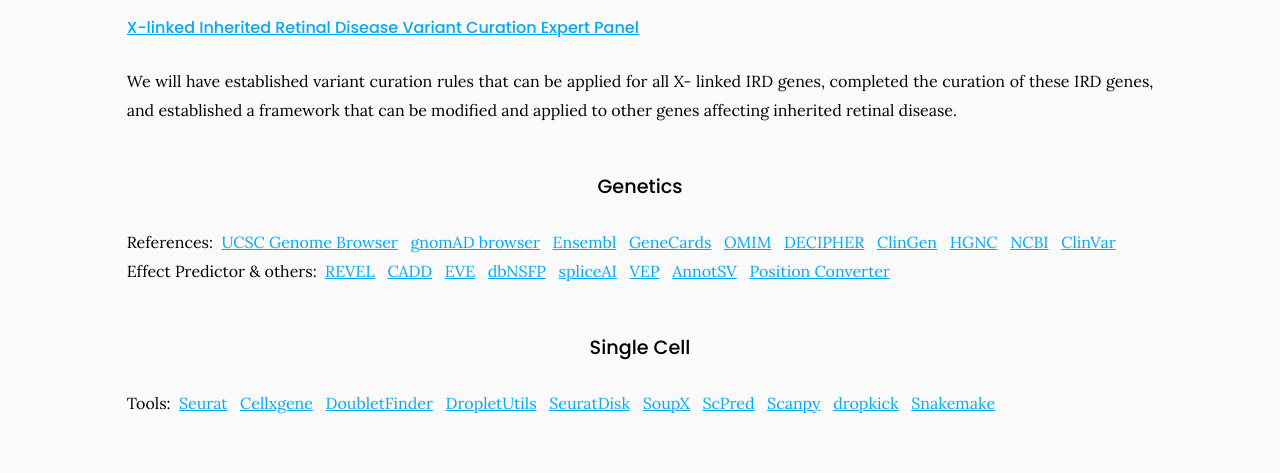
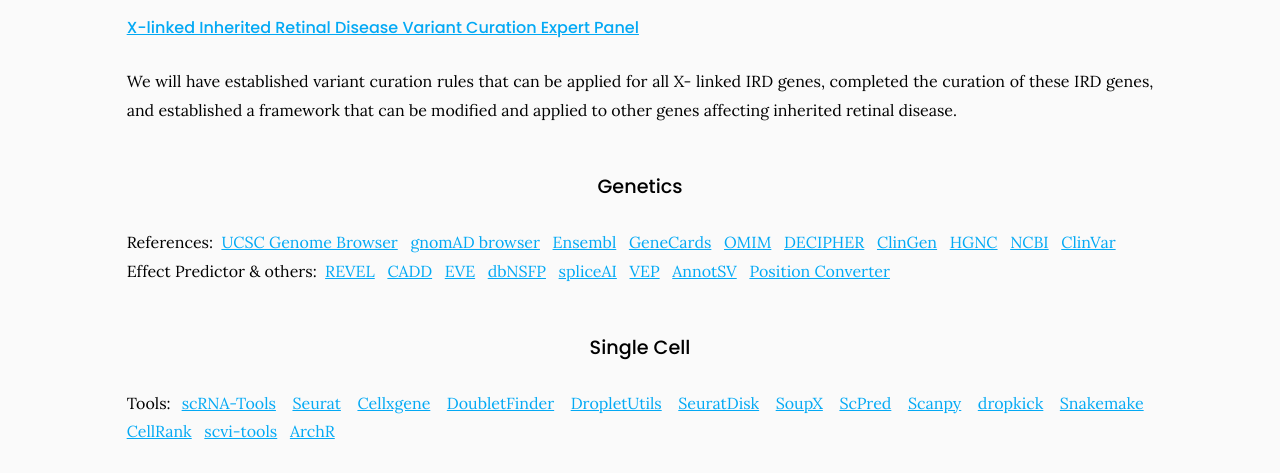
Before and after one commit to RCHENLAB/rchenlab.github.io, a Jekyll site: the page built from resources/index.md, in a window 1280 px wide and 900 px high, scrolled down 4021 px, cut to the strip 0-473 px from the top of the window. Built offline with Jekyll 4.4.1, drawn with Linux system fonts in a browser that asks for light colours.

Commit message:
Update index.md

```diff
--- a/resources/index.md
+++ b/resources/index.md
@@ -61,7 +61,8 @@ Effect Predictor & others:&nbsp;&nbsp;[REVEL](https://sites.google.com/site/reve
 [Position Converter](https://mutalyzer.nl/position-converter)
 
 ### Single Cell
-Tools:&nbsp;&nbsp;[Seurat](https://satijalab.org/seurat)&nbsp;&nbsp;
+Tools:&nbsp;&nbsp;[scRNA-Tools](https://www.scrna-tools.org/)&nbsp;&nbsp;
+[Seurat](https://satijalab.org/seurat)&nbsp;&nbsp;
 [Cellxgene](https://github.com/chanzuckerberg/cellxgene)&nbsp;&nbsp;
 [DoubletFinder](https://github.com/chris-mcginnis-ucsf/DoubletFinder)&nbsp;&nbsp;
 [DropletUtils](https://bioconductor.org/packages/release/bioc/html/DropletUtils.html)&nbsp;&nbsp;
@@ -71,3 +72,6 @@ Tools:&nbsp;&nbsp;[Seurat](https://satijalab.org/seurat)&nbsp;&nbsp;
 [Scanpy](https://scanpy.readthedocs.io/en/stable)&nbsp;&nbsp;
 [dropkick](https://github.com/KenLauLab/dropkick)&nbsp;&nbsp;
 [Snakemake](https://github.com/snakemake/snakemake)&nbsp;&nbsp;
+[CellRank](https://cellrank.readthedocs.io/en/stable/#)&nbsp;&nbsp;
+[scvi-tools](https://scvi-tools.org/)&nbsp;&nbsp;
+[ArchR](https://www.archrproject.com/index.html)&nbsp;&nbsp;
```
